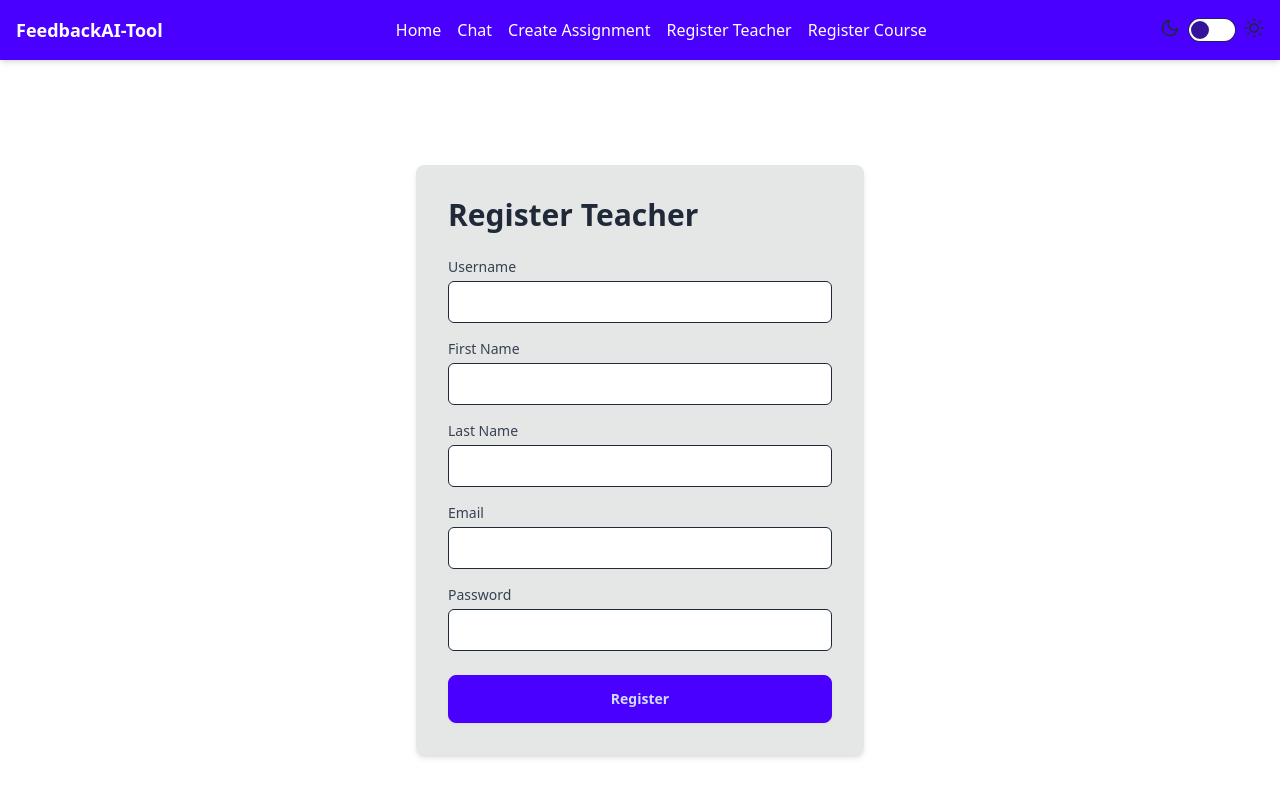
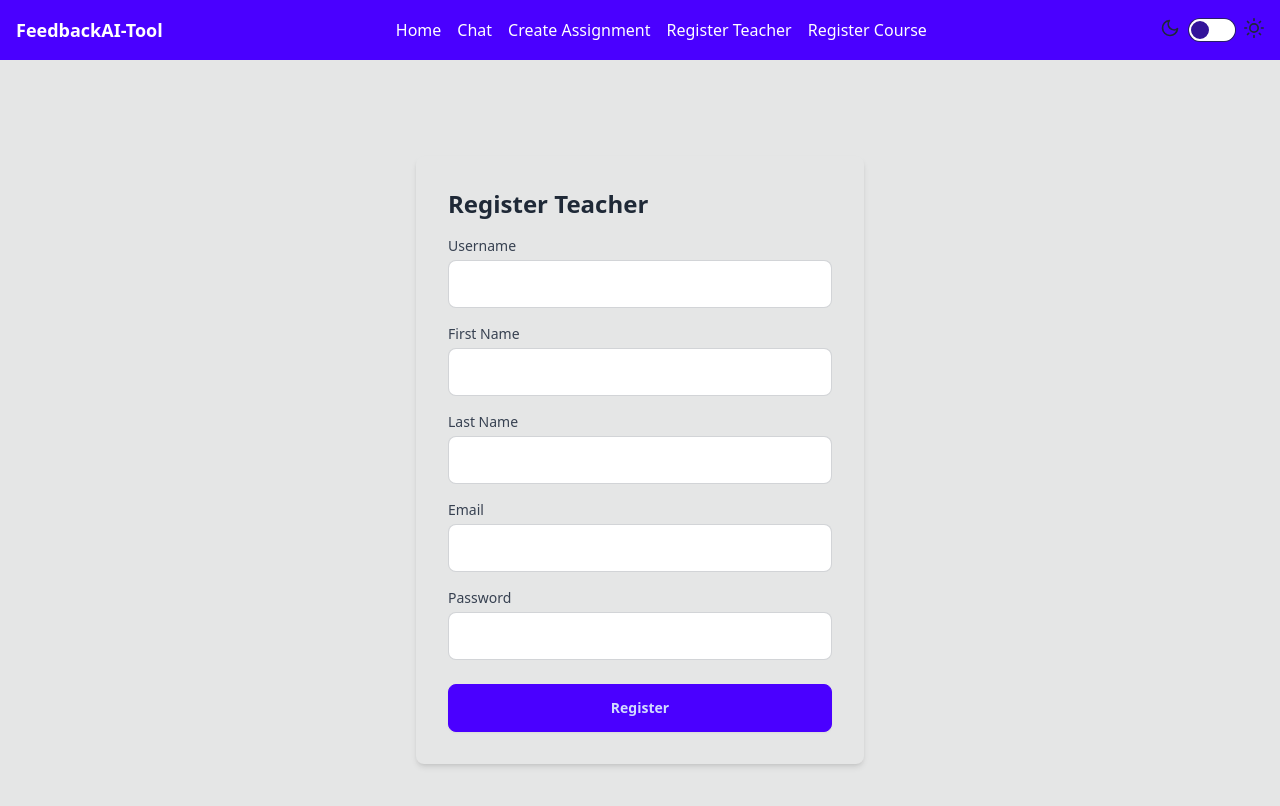
Before and after one commit to afstudeerprojecten/FeedbackAI-Tool, a React (Vite) app: page /FeedbackAI-Tool/registerteacher in a window 1280 px wide. Shown: the top 806 px of the page. Built offline with nearby package versions, Linux system fonts and the light colour scheme.

Commit message:
Refactor component styles and structure for registration and course

```diff
--- a/src/components/CourseRegistration.tsx
+++ b/src/components/CourseRegistration.tsx
@@ -1,3 +1,4 @@
+// CourseRegistration.tsx
 import React, { useState } from 'react';
 
 const CourseRegistration: React.FC = () => {
@@ -14,7 +15,7 @@ const CourseRegistration: React.FC = () => {
 
     return (
         <div className="min-h-screen bg-base">
-            <div className="container mx-auto py-8">
+            <div className="bg-base-300 rounded-lg shadow-md p-8 max-w-md w-full">
                 <h1 className="text-2xl font-semibold mb-4">Course Registration</h1>
                 <form onSubmit={handleSubmit}>
                     <div className="mb-4">
@@ -26,7 +27,6 @@ const CourseRegistration: React.FC = () => {
                             value={teacherName}
                             onChange={(e) => setTeacherName(e.target.value)}
                             required
-                             // Automatically fills with logged-in teacher's name
                         />
                     </div>
                     <div className="mb-4">
--- a/src/components/RegisterTeacherForm.tsx
+++ b/src/components/RegisterTeacherForm.tsx
@@ -1,36 +1,37 @@
-// RegisterForm.tsx
 import React from 'react';
 
 const RegisterTeacherForm: React.FC = () => {
   return (
-    <div className="flex items-center justify-center min-h-screen">
-      <form className="w-full max-w-md p-8 bg-base-300 rounded-lg shadow-md">
-        <h2 className="text-3xl font-semibold mb-6">Register Teacher</h2>
+    <div className="min-h-screen bg-base-300 flex items-center justify-center">
+      <div className="bg-base-300 rounded-lg shadow-md p-8 max-w-md w-full">
+        <form>
+          <h2 className="text-2xl font-semibold mb-4">Register Teacher</h2>
           <div className="mb-4">
             <label htmlFor="username" className="block text-sm font-medium text-gray-700">Username</label>
-          <input type="text" id="username" name="username" className="mt-1 p-2 w-full border rounded-md" />
+            <input type="text" id="username" name="username" className="input input-bordered w-full mt-1" />
           </div>
           <div className="mb-4">
             <label htmlFor="firstname" className="block text-sm font-medium text-gray-700">First Name</label>
-          <input type="text" id="firstname" name="firstname" className="mt-1 p-2 w-full border rounded-md" />
+            <input type="text" id="firstname" name="firstname" className="input input-bordered w-full mt-1" />
           </div>
           <div className="mb-4">
             <label htmlFor="lastname" className="block text-sm font-medium text-gray-700">Last Name</label>
-          <input type="text" id="lastname" name="lastname" className="mt-1 p-2 w-full border rounded-md" />
+            <input type="text" id="lastname" name="lastname" className="input input-bordered w-full mt-1" />
           </div>
           <div className="mb-4">
             <label htmlFor="email" className="block text-sm font-medium text-gray-700">Email</label>
-          <input type="email" id="email" name="email" className="mt-1 p-2 w-full border rounded-md" />
+            <input type="email" id="email" name="email" className="input input-bordered w-full mt-1" />
           </div>
           <div className="mb-6">
             <label htmlFor="password" className="block text-sm font-medium text-gray-700">Password</label>
-          <input type="password" id="password" name="password" className="mt-1 p-2 w-full border rounded-md" />
+            <input type="password" id="password" name="password" className="input input-bordered w-full mt-1" />
           </div>
           <div>
             <button type="submit" className="btn btn-primary w-full">Register</button>
           </div>
         </form>
       </div>
+    </div>
   );
 };
 
--- a/src/pages/CourseRegistrationPage.tsx
+++ b/src/pages/CourseRegistrationPage.tsx
@@ -4,8 +4,8 @@ import CourseRegistration from '../components/CourseRegistration';
 
 const CourseRegistrationPage: React.FC = () => {
     return (
-        <div className="min-h-screen bg-base-200">
-            <div className="container mx-auto py-8">
+        <div className="min-h-screen bg-base-300 flex items-center justify-center">
+            <div className="bg-base-300 rounded-lg p-8 max-w-md w-full">
                 <CourseRegistration />
             </div>
         </div>
--- a/src/pages/RegisterTeacherPage.tsx
+++ b/src/pages/RegisterTeacherPage.tsx
@@ -4,7 +4,7 @@ import RegisterForm from '../components/RegisterTeacherForm';
 
 const RegisterPage: React.FC = () => {
   return (
-    <div className="min-h-screen bg-base-200 flex items-center justify-center">
+    <div className="min-h-screen bg-base-300 flex items-center justify-center">
       <div className="bg-base-300 rounded-lg shadow-xl p-8 max-w-md w-full">
         <RegisterForm />
       </div>
```
Lines whose indentation alone changed are shown as unchanged.
